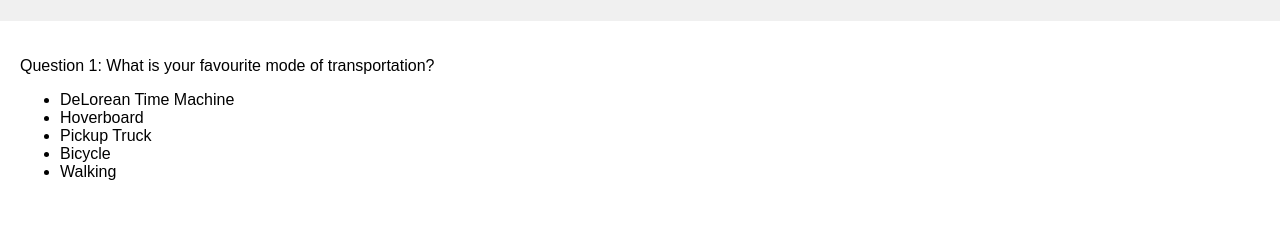
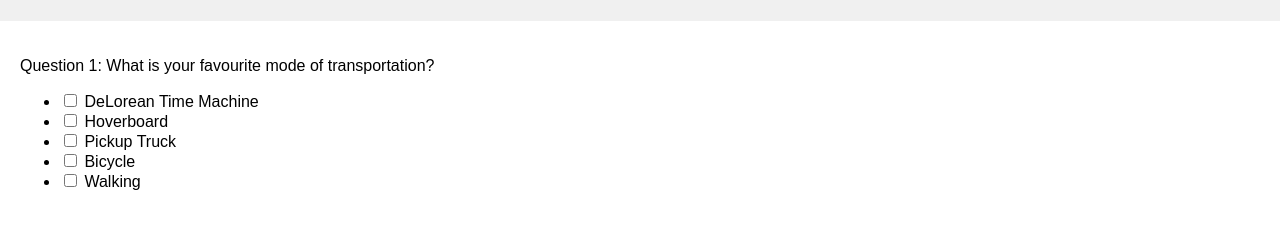
Before and after one commit to ChrisMurph12/bttf-character, a plain HTML site: page index.html in a window 1280 px wide. Shown: the part 99-328 px from the top of the page. Drawn offline with Linux system fonts and the light colour scheme.

Commit message:
Update index.html

```diff
--- a/index.html
+++ b/index.html
@@ -16,119 +16,110 @@
         <div id="question-container-1">
     <p id="question-1">Question 1: What is your favourite mode of transportation?</p>
     <ul id="options-1">
-                <li onclick="nextQuestion('Marty')">DeLorean Time Machine</li>
-                <li onclick="nextQuestion('Doc')">Hoverboard</li>
-                <li onclick="nextQuestion('Biff')">Pickup Truck</li>
-                <li onclick="nextQuestion('George')">Bicycle</li>
-                <li onclick="nextQuestion('Lorraine')">Walking</li>
+        <li onclick="nextQuestion('Marty')"><input type="checkbox"> DeLorean Time Machine</li>
+        <li onclick="nextQuestion('Doc')"><input type="checkbox"> Hoverboard</li>
+        <li onclick="nextQuestion('Biff')"><input type="checkbox"> Pickup Truck</li>
+        <li onclick="nextQuestion('George')"><input type="checkbox"> Bicycle</li>
+        <li onclick="nextQuestion('Lorraine')"><input type="checkbox"> Walking</li>
     </ul>
 </div>
-
 
 <div id="question-container-2" style="display: none;">
     <p id="question-2">Question 2: What is your favourite era?</p>
     <ul id="options-2">
-                <li onclick="nextQuestion('Marty')">1950s</li>
-                <li onclick="nextQuestion('Doc')">1980s</li>
-                <li onclick="nextQuestion('Biff')">Future</li>
-                <li onclick="nextQuestion('George')">Wild West</li>
-                <li onclick="nextQuestion('Lorraine')">I don't have a favorite era</li>
+        <li onclick="nextQuestion('Marty')"><input type="checkbox"> 1950s</li>
+        <li onclick="nextQuestion('Doc')"><input type="checkbox"> 1980s</li>
+        <li onclick="nextQuestion('Biff')"><input type="checkbox"> Future</li>
+        <li onclick="nextQuestion('George')"><input type="checkbox"> Wild West</li>
+        <li onclick="nextQuestion('Lorraine')"><input type="checkbox"> I don't have a favorite era</li>
     </ul>
 </div>
-
 
 <div id="question-container-3" style="display: none;">
     <p id="question-3">Question 3: Pick a catchphrase:</p>
     <ul id="options-3">
-                <li onclick="nextQuestion('Marty')">Great Scott!</li>
-                <li onclick="nextQuestion('Doc')">This is heavy!</li>
-                <li onclick="nextQuestion('Biff')">Make like a tree and get outta here!</li>
-                <li onclick="nextQuestion('George')">I'm your density.</li>
-                <li onclick="nextQuestion('Lorraine')">You're my density.</li>
+        <li onclick="nextQuestion('Marty')"><input type="checkbox"> Great Scott!</li>
+        <li onclick="nextQuestion('Doc')"><input type="checkbox"> This is heavy!</li>
+        <li onclick="nextQuestion('Biff')"><input type="checkbox"> Make like a tree and get outta here!</li>
+        <li onclick="nextQuestion('George')"><input type="checkbox"> I'm your density.</li>
+        <li onclick="nextQuestion('Lorraine')"><input type="checkbox"> You're my density.</li>
     </ul>
 </div>
 
-        <!-- Question 4 -->
 <div id="question-container-4" style="display: none;">
     <p id="question-4">Question 4: What is your favourite hobby?</p>
     <ul id="options-4">
-                <li onclick="nextQuestion('Marty')">Skateboarding</li>
-                <li onclick="nextQuestion('Doc')">Experimenting</li>
-                <li onclick="nextQuestion('Biff')">Playing pranks</li>
-                <li onclick="nextQuestion('George')">Reading</li>
-                <li onclick="nextQuestion('Lorraine')">Spending time with loved ones</li>
+        <li onclick="nextQuestion('Marty')"><input type="checkbox"> Skateboarding</li>
+        <li onclick="nextQuestion('Doc')"><input type="checkbox"> Experimenting</li>
+        <li onclick="nextQuestion('Biff')"><input type="checkbox"> Playing pranks</li>
+        <li onclick="nextQuestion('George')"><input type="checkbox"> Reading</li>
+        <li onclick="nextQuestion('Lorraine')"><input type="checkbox"> Spending time with loved ones</li>
     </ul>
 </div>
-
 
 <div id="question-container-5" style="display: none;">
     <p id="question-5">Question 5: Which adjective best describes you?</p>
     <ul id="options-5">
-                <li onclick="nextQuestion('Marty')">Adventurous</li>
-                <li onclick="nextQuestion('Doc')">Brilliant</li>
-                <li onclick="nextQuestion('Biff')">Confident</li>
-                <li onclick="nextQuestion('George')">Shy</li>
-                <li onclick="nextQuestion('Lorraine')">Caring</li>
+        <li onclick="nextQuestion('Marty')"><input type="checkbox"> Adventurous</li>
+        <li onclick="nextQuestion('Doc')"><input type="checkbox"> Brilliant</li>
+        <li onclick="nextQuestion('Biff')"><input type="checkbox"> Confident</li>
+        <li onclick="nextQuestion('George')"><input type="checkbox"> Shy</li>
+        <li onclick="nextQuestion('Lorraine')"><input type="checkbox"> Caring</li>
     </ul>
 </div>
-
 
 <div id="question-container-6" style="display: none;">
     <p id="question-6">Question 6: Choose a location to hang out:</p>
     <ul id="options-6">
-                <li onclick="nextQuestion('Marty')">Mall</li>
-                <li onclick="nextQuestion('Doc')">Laboratory</li>
-                <li onclick="nextQuestion('Biff')">Tannen's Pleasure Paradise</li>
-                <li onclick="nextQuestion('George')">Library</li>
-                <li onclick="nextQuestion('Lorraine')">Home</li>
+        <li onclick="nextQuestion('Marty')"><input type="checkbox"> Mall</li>
+        <li onclick="nextQuestion('Doc')"><input type="checkbox"> Laboratory</li>
+        <li onclick="nextQuestion('Biff')"><input type="checkbox"> Tannen's Pleasure Paradise</li>
+        <li onclick="nextQuestion('George')"><input type="checkbox"> Library</li>
+        <li onclick="nextQuestion('Lorraine')"><input type="checkbox"> Home</li>
     </ul>
 </div>
-
 
 <div id="question-container-7" style="display: none;">
     <p id="question-7">Question 7: What's your favourite type of music?</p>
     <ul id="options-7">
-                <li onclick="nextQuestion('Marty')">Rock 'n' Roll</li>
-                <li onclick="nextQuestion('Doc')">Classical</li>
-                <li onclick="nextQuestion('Biff')">Heavy Metal</li>
-                <li onclick="nextQuestion('George')">Jazz</li>
-                <li onclick="nextQuestion('Lorraine')">Pop</li>
+        <li onclick="nextQuestion('Marty')"><input type="checkbox"> Rock 'n' Roll</li>
+        <li onclick="nextQuestion('Doc')"><input type="checkbox"> Classical</li>
+        <li onclick="nextQuestion('Biff')"><input type="checkbox"> Heavy Metal</li>
+        <li onclick="nextQuestion('George')"><input type="checkbox"> Jazz</li>
+        <li onclick="nextQuestion('Lorraine')"><input type="checkbox"> Pop</li>
     </ul>
 </div>
-
 
 <div id="question-container-8" style="display: none;">
     <p id="question-8">Question 8: Pick a snack:</p>
     <ul id="options-8">
-                <li onclick="nextQuestion('Marty')">Pizza</li>
-                <li onclick="nextQuestion('Doc')">Popcorn</li>
-                <li onclick="nextQuestion('Biff')">Beef jerky</li>
-                <li onclick="nextQuestion('George')">Chocolate</li>
-                <li onclick="nextQuestion('Lorraine')">Ice cream</li>
+        <li onclick="nextQuestion('Marty')"><input type="checkbox"> Pizza</li>
+        <li onclick="nextQuestion('Doc')"><input type="checkbox"> Popcorn</li>
+        <li onclick="nextQuestion('Biff')"><input type="checkbox"> Beef jerky</li>
+        <li onclick="nextQuestion('George')"><input type="checkbox"> Chocolate</li>
+        <li onclick="nextQuestion('Lorraine')"><input type="checkbox"> Ice cream</li>
     </ul>
 </div>
-
 
 <div id="question-container-9" style="display: none;">
     <p id="question-9">Question 9: What's your dream job?</p>
     <ul id="options-9">
-                <li onclick="nextQuestion('Marty')">Musician</li>
-                <li onclick="nextQuestion('Doc')">Inventor</li>
-                <li onclick="nextQuestion('Biff')">Business tycoon</li>
-                <li onclick="nextQuestion('George')">Writer</li>
-                <li onclick="nextQuestion('Lorraine')">Parent</li>
+        <li onclick="nextQuestion('Marty')"><input type="checkbox"> Musician</li>
+        <li onclick="nextQuestion('Doc')"><input type="checkbox"> Inventor</li>
+        <li onclick="nextQuestion('Biff')"><input type="checkbox"> Business tycoon</li>
+        <li onclick="nextQuestion('George')"><input type="checkbox"> Writer</li>
+        <li onclick="nextQuestion('Lorraine')"><input type="checkbox"> Parent</li>
     </ul>
 </div>
-
 
 <div id="question-container-10" style="display: none;">
     <p id="question-10">Question 10: What's your go-to outfit?</p>
     <ul id="options-10">
-                <li onclick="nextQuestion('Marty')">Jeans and a t-shirt</li>
-                <li onclick="nextQuestion('Doc')">Lab coat and goggles</li>
-                <li onclick="nextQuestion('Biff')">Leather jacket</li>
-                <li onclick="nextQuestion('George')">Sweater vest</li>
-                <li onclick="nextQuestion('Lorraine')">Dress</li>
+        <li onclick="nextQuestion('Marty')"><input type="checkbox"> Jeans and a t-shirt</li>
+        <li onclick="nextQuestion('Doc')"><input type="checkbox"> Lab coat and goggles</li>
+        <li onclick="nextQuestion('Biff')"><input type="checkbox"> Leather jacket</li>
+        <li onclick="nextQuestion('George')"><input type="checkbox"> Sweater vest</li>
+        <li onclick="nextQuestion('Lorraine')"><input type="checkbox"> Dress</li>
     </ul>
 </div>
 
```
Lines whose indentation alone changed are shown as unchanged.
